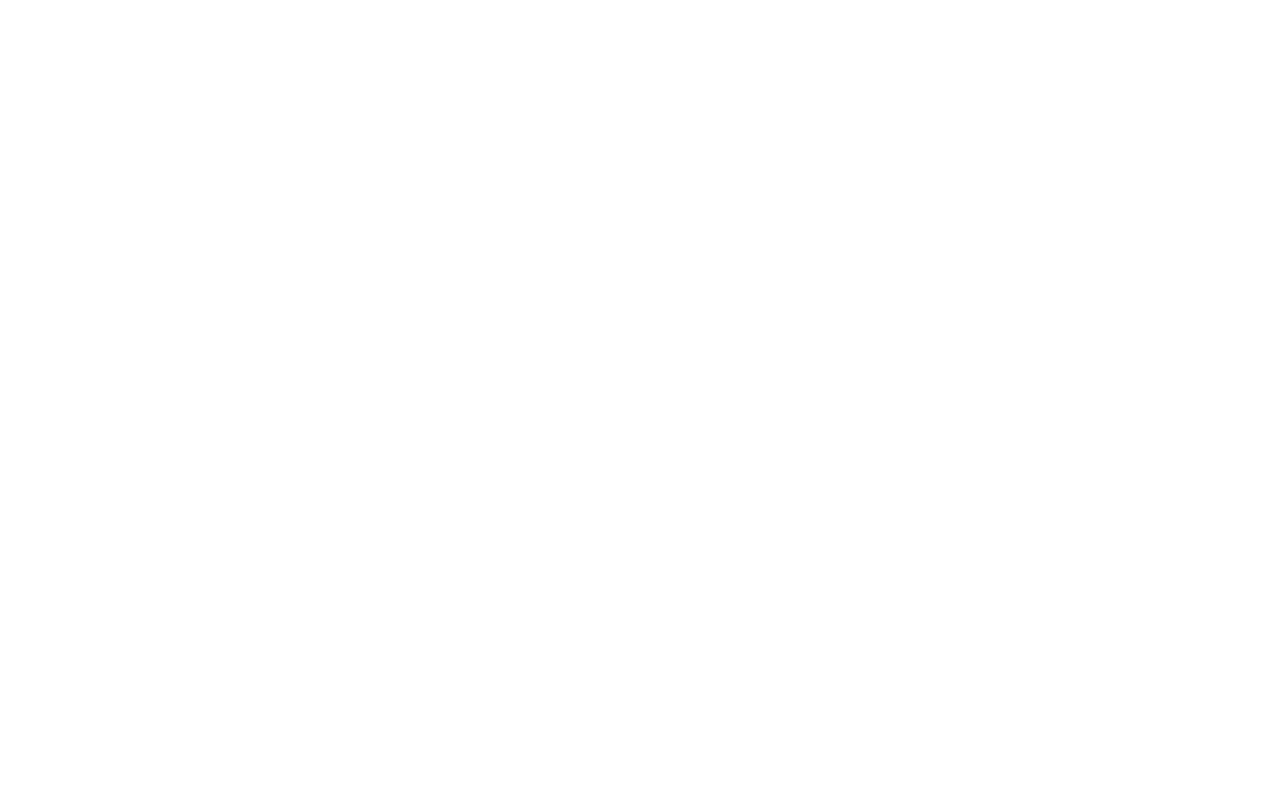
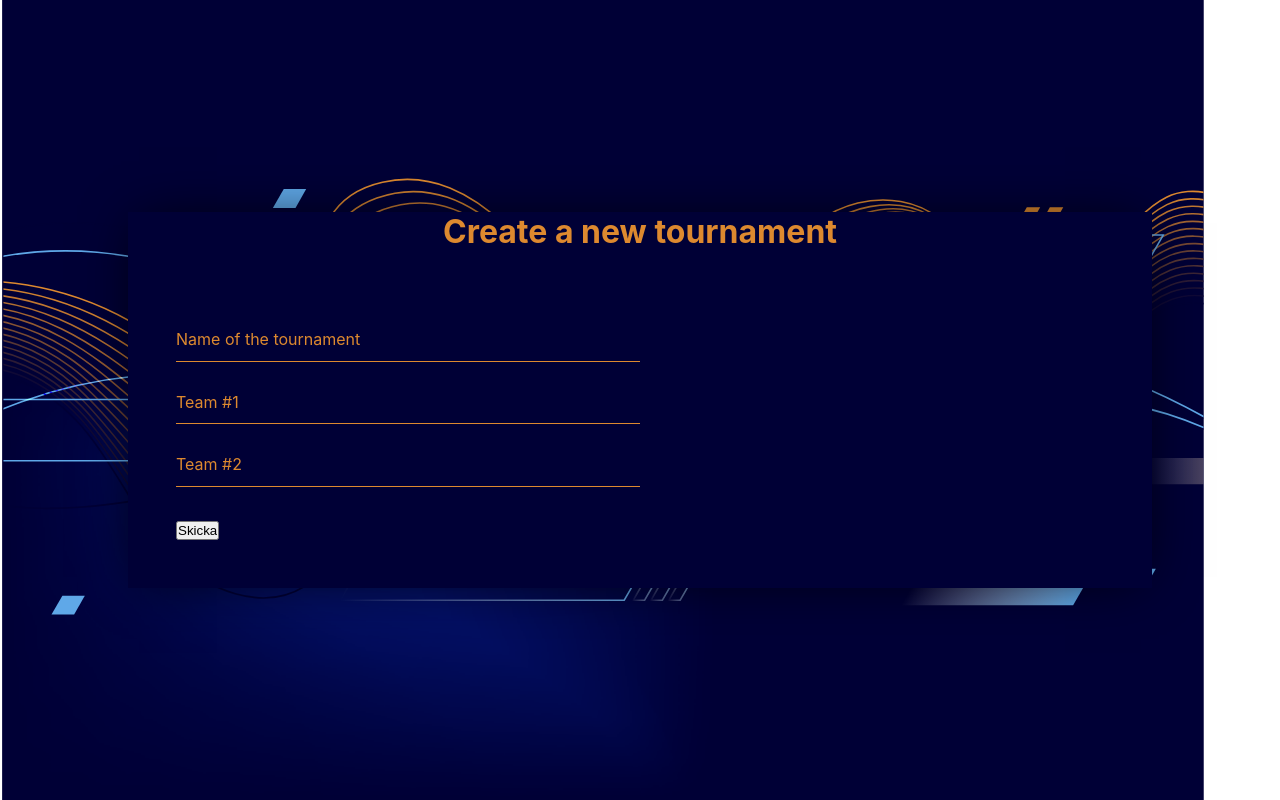
Before and after one commit to rickaard/swiss-tournament, a React (Create React App) app in the folder client/: page / in a window 1280 px wide. Built offline with nearby package versions, Linux system fonts and the light colour scheme.

Commit message:
Started working on form

```diff
--- a/client/package.json
+++ b/client/package.json
@@ -6,6 +6,7 @@
     "@testing-library/jest-dom": "^4.2.4",
     "@testing-library/react": "^9.3.2",
     "@testing-library/user-event": "^7.1.2",
+    "node-sass": "^4.13.1",
     "prop-types": "^15.7.2",
     "react": "^16.13.1",
     "react-dom": "^16.13.1",
--- a/client/src/App.js
+++ b/client/src/App.js
@@ -1,11 +1,27 @@
 import React from 'react';
+import { BrowserRouter as Router, Switch, Route } from "react-router-dom";
 
+import NewTournamentPage from './pages/NewTourrnamentPage/NewTournamentPage';
+import TournamentPage from './pages/TournamentPage/TournamentPage';
 
 function App() {
   return (
-    <div className="App">
+    <Router>
+      <Switch>
 
-    </div>
+        <Route path="/" exact>
+          <NewTournamentPage />
+        </Route>
+
+        <Route path="/tournament/:id">
+          <TournamentPage />
+        </Route>
+
+
+
+
+      </Switch>
+    </Router>
   );
 }
 
--- /dev/null
+++ b/client/src/components/InputFloatingLabel/InputFloatingLabel.js
@@ -0,0 +1,39 @@
+import React, { useState } from 'react'
+
+import styles from './InputFloatingLabel.module.scss';
+
+const InputFloatingLabel = (props) => {
+    const [isFocused, setIsFocused] = useState(false);
+
+    const handleFocused = () => {
+        console.log('är fokuserad');
+        setIsFocused(true);
+    }
+
+    const handleBlured = () => {
+        console.log('är blurrad');
+        setIsFocused(false);
+    }
+
+    let attachedClasses = [styles.Label];
+    if (isFocused || props.inputValue.length > 0) {
+        attachedClasses = [styles.Label, styles.Focused];
+    }
+
+    return (
+        <div className={styles.InputGroup}>
+            <label htmlFor={props.inputName} className={attachedClasses.join(' ')}>{props.labelName}</label>
+            <input
+                className={styles.Input}
+                id={props.inputName}
+                value={props.inputValue}
+                name={props.inputName}
+                onFocus={handleFocused}
+                onBlur={handleBlured}
+                onChange={props.handleChange}
+            />
+        </div>
+    )
+}
+
+export default InputFloatingLabel
--- /dev/null
+++ b/client/src/components/InputFloatingLabel/InputFloatingLabel.module.scss
@@ -0,0 +1,32 @@
+.InputGroup {
+    width: 50%;
+    display: flex;
+    flex-direction: column;
+    position: relative;
+    margin: 2rem 0;
+
+    .Input {
+        border: none;
+        border-bottom: 1px solid #DD892F;
+        font-size: 1.2rem;
+        background: inherit;
+        color: inherit;
+        padding: 0.2em 0.2em;
+    }
+}
+
+
+
+
+.Label {
+    position: absolute;
+    left: 0;
+    transition: transform .5s;
+    transform: translate(0, -2px) scale(1);
+    cursor: text;
+
+    &.Focused {
+    transform: translate(0, -20px) scale(0.75);
+    transform-origin: top left;
+    }
+}
--- /dev/null
+++ b/client/src/components/NewTournamentForm/NewTournamentForm.js
@@ -0,0 +1,35 @@
+import React, { useState } from 'react'
+
+import styles from './NewTournamentForm.module.scss';
+
+import InputFloatingLabel from '../InputFloatingLabel/InputFloatingLabel';
+
+const blankTournament = {
+    tournamentName: '',
+    teamOne: '',
+    teamTwo: ''
+}
+
+const NewTournamentForm = () => {
+    const [inputValue, setInputValue] = useState({ ...blankTournament });
+
+    const handleChange = (e) => {
+        setInputValue({ ...inputValue, [e.target.name]: e.target.value })
+    }
+
+    const handleSubmit = (e) => {
+        e.preventDefault();
+        console.log(inputValue);
+    }
+
+    return (
+        <form className={styles.Form} onSubmit={handleSubmit}>
+            <InputFloatingLabel inputName="tournamentName" inputValue={inputValue.tournamentName} handleChange={handleChange} labelName="Name of the tournament"/>
+            <InputFloatingLabel inputName="teamOne" inputValue={inputValue.teamOne} handleChange={handleChange} labelName="Team #1"/>
+            <InputFloatingLabel inputName="teamTwo" inputValue={inputValue.teamTwo} handleChange={handleChange} labelName="Team #2"/>
+            <input type="submit" value="Skicka" />
+        </form>
+    )
+}
+
+export default NewTournamentForm
--- /dev/null
+++ b/client/src/components/NewTournamentForm/NewTournamentForm.module.scss
@@ -0,0 +1,7 @@
+.Form {
+    // width: 80%;
+    // margin: 3rem auto;
+    width: 100%;
+    padding: 3rem;
+
+}
--- a/client/src/index.js
+++ b/client/src/index.js
@@ -1,6 +1,6 @@
 import React from 'react';
 import ReactDOM from 'react-dom';
-import './index.css';
+import './index.scss';
 import App from './App';
 import * as serviceWorker from './serviceWorker';
 
--- a/client/src/index.css
+++ b/client/src/index.scss
@@ -1,3 +1,13 @@
+* {
+	margin: 0;
+	padding: 0;
+	box-sizing: border-box;
+}
+
+// html, body {
+//   height: 100%;
+// }
+
 body {
   margin: 0;
   font-family: -apple-system, BlinkMacSystemFont, 'Segoe UI', 'Roboto', 'Oxygen',
@@ -5,7 +15,19 @@ body {
     sans-serif;
   -webkit-font-smoothing: antialiased;
   -moz-osx-font-smoothing: grayscale;
+  height: 100%;
+
 }
+
+// body {
+//   background: url('./assets/bg.svg') no-repeat;
+//   background-size: 100vw auto;
+// }
+// @media (orientation: portrait) {
+//   body {
+//       background-size: auto 100vh;
+//   }
+// }
 
 code {
   font-family: source-code-pro, Menlo, Monaco, Consolas, 'Courier New',
--- /dev/null
+++ b/client/src/pages/NewTourrnamentPage/NewTournamentPage.js
@@ -0,0 +1,21 @@
+import React from 'react'
+import NewTournamentForm from '../../components/NewTournamentForm/NewTournamentForm';
+
+import styles from './NewTourrnamentPage.module.scss';
+
+// import backgroundImage from '../../assets/bg.svg';
+
+const NewTournament = () => {
+    return (
+        <div className={styles.Container}>
+
+            <div className={styles.ContentWrapper}>
+                <h1>Create a new tournament</h1>
+                <NewTournamentForm />
+            </div>
+
+        </div>
+    )
+}
+
+export default NewTournament
--- /dev/null
+++ b/client/src/pages/NewTourrnamentPage/NewTourrnamentPage.module.scss
@@ -0,0 +1,31 @@
+.Container {
+    display: flex;
+    flex-direction: column;
+    width: 100%;
+    min-height: 100vh;
+    align-items: center;
+    justify-content: center;
+    position: relative;
+
+
+
+    background: url("../../assets/bg.svg") center center no-repeat;
+    // background-size: 100% 100%;
+    background-size: cover;
+
+
+}
+
+.ContentWrapper {
+	height: 80%;
+	width: 80%;
+	// margin: 1rem auto;
+	display: flex;
+	flex-direction: column;
+	align-items: center;
+    background-color: #000036;
+    box-shadow: 0px 0px 51px -11px rgba(0,0,0,0.83);
+	color: #DD892F;
+	// padding: 6rem 1rem;
+	/* position: relative; */
+}
--- /dev/null
+++ b/client/src/pages/TournamentPage/TournamentPage.js
@@ -0,0 +1,15 @@
+import React from 'react';
+import { useParams } from 'react-router-dom';
+
+const Tournament = () => {
+    let { id } = useParams();
+    console.log(id);
+
+    return (
+        <div>
+            <h1>Tournament page id: {id}</h1>
+        </div>
+    )
+}
+
+export default Tournament
```
Also changed, not shown: client/src/assets/bg.svg (added), client/src/pages/TournamentPage/TournamentPage.module.scss (added), 1 other file (tests, documents, lock files or other folders).
